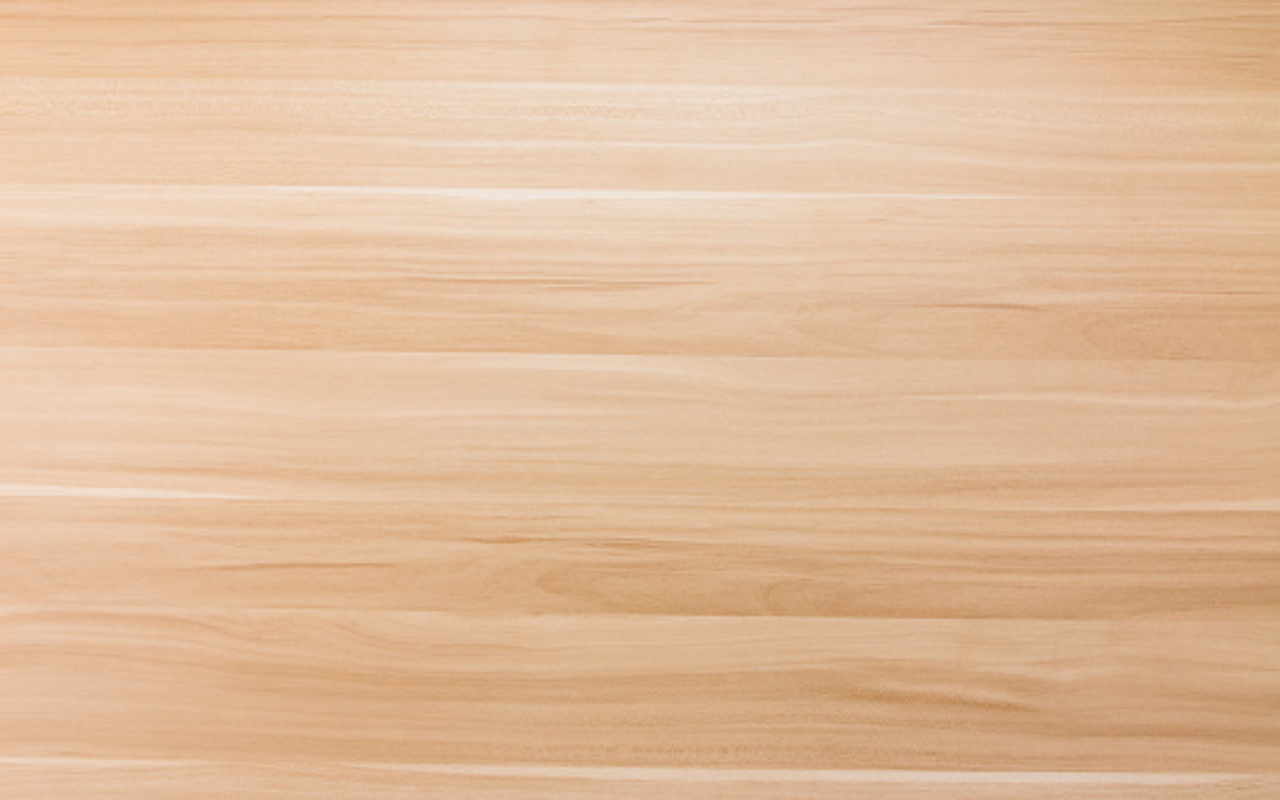
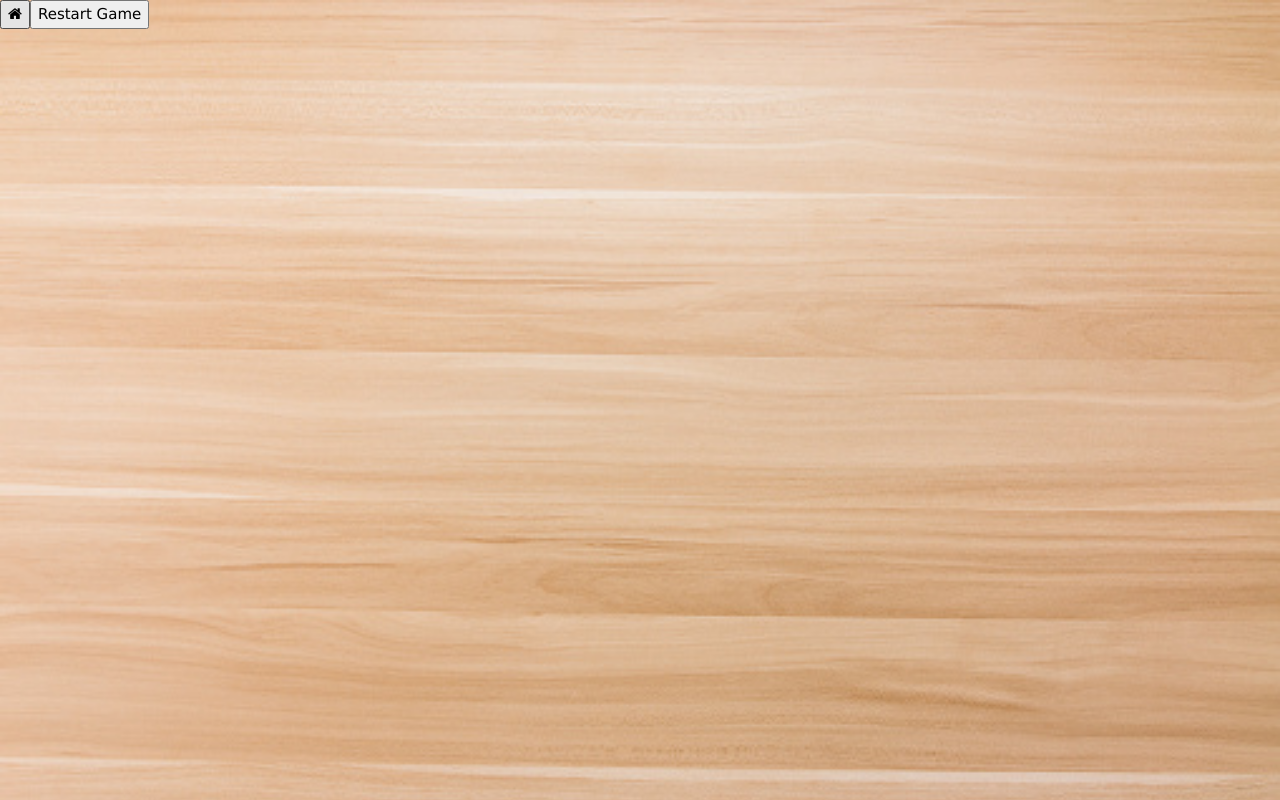
Before and after one commit to Jvilla125/Triangle-Game-, a plain HTML site: page index.html in a window 1280 px wide. Both pictures are taken after a click on the button "Press to Start Game!". Drawn offline with nearby package versions, Linux system fonts and the light colour scheme.

Commit message:
Add two buttons 'refresh home' and 'restart game' button to appear after init() function is called

```diff
--- a/css/style.css
+++ b/css/style.css
@@ -13,3 +13,7 @@ body{
     align-content: center;
     align-items: center;
 }
+
+#game-page{
+    display: none;
+}
--- a/index.html
+++ b/index.html
@@ -5,6 +5,8 @@
     <meta http-equiv="X-UA-Compatible" content="IE=edge">
     <meta name="viewport" content="width=device-width, initial-scale=1.0">
     <link rel="stylesheet" href="css/style.css"/>
+    <link rel="stylesheet" href="https://www.w3schools.com/w3css/4/w3.css">
+<link rel="stylesheet" href="https://cdnjs.cloudflare.com/ajax/libs/font-awesome/4.7.0/css/font-awesome.min.css">
     <script defer src="js/main.js"></script>
     <title>Document</title>
 </head>
@@ -22,5 +24,9 @@
     </ol>
     <button id="start-button" type="button">Press to Start Game!</button>
 </div>
+<div id="game-page">
+<button id="refresh-page"><i class="fa fa-home"></i></button>
+<button id="restart-game">Restart Game</button>
+</div>
 </body>
 </html>
--- a/js/main.js
+++ b/js/main.js
@@ -1,11 +1,13 @@
 // Cached 'intro-page' div after clicking start
 const introPage = document.getElementById("intro-page");
 const startButton = document.getElementById("start-button");
-
+const gamePage = document.getElementById("game-page");
 // event listeners
 startButton.addEventListener('click', init);
 
 // functions
 function init(){
     introPage.style.display = "none"
+    gamePage.style.display = "flex"
+
 }
```
